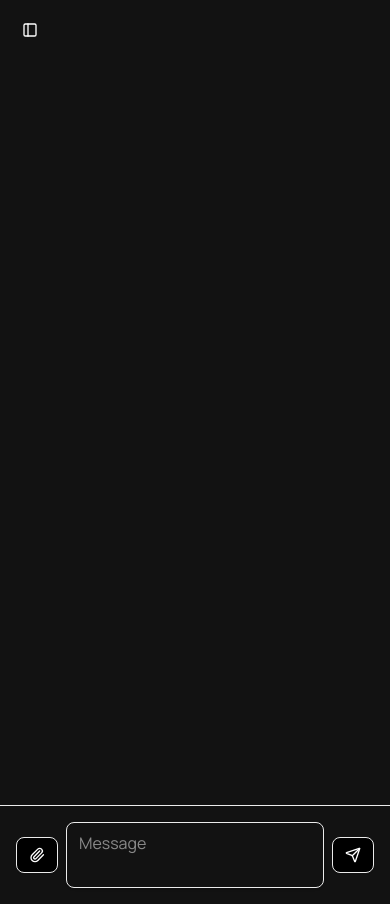
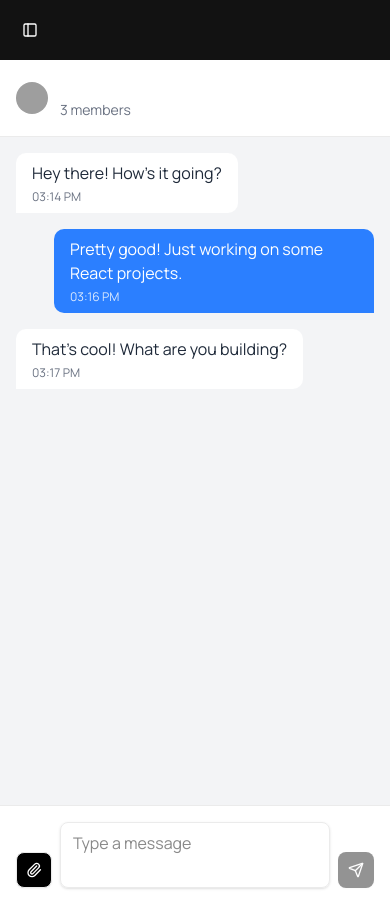
Before and after one commit to taamtera/KUSA, a Next.js app in the folder frontend/: page /chats in a window 390 px wide. Built offline with nearby package versions, Linux system fonts and the light colour scheme; grey boxes are pictures that could not be loaded.

Commit message:
re assign routing

```diff
--- a/frontend/app/chats/page.jsx
+++ b/frontend/app/chats/page.jsx
@@ -1,20 +1,142 @@
-import { Send, Paperclip, Hash, Users } from "lucide-react"
-import { Button } from "@/components/ui/button"
-import { Textarea } from "@/components/ui/textarea"
+"use client";
+import { useState, useRef, useEffect } from "react";
+import { Send, Paperclip, Hash, Users } from "lucide-react";
+import { Button } from "@/components/ui/button";
+import { Textarea } from "@/components/ui/textarea";
+import { Avatar, AvatarFallback, AvatarImage } from "@/components/ui/avatar";
 
 export default function Chat() {
+  const [messages, setMessages] = useState([
+    {
+      id: 1,
+      text: "Hey there! How's it going?",
+      sender: "other",
+      timestamp: new Date(Date.now() - 3600000),
+    },
+    {
+      id: 2,
+      text: "Pretty good! Just working on some React projects.",
+      sender: "user",
+      timestamp: new Date(Date.now() - 3500000),
+    },
+    {
+      id: 3,
+      text: "That's cool! What are you building?",
+      sender: "other",
+      timestamp: new Date(Date.now() - 3400000),
+    },
+  ]);
+
+  const [newMessage, setNewMessage] = useState("");
+  const messagesEndRef = useRef<HTMLDivElement>(null);
+
+  const scrollToBottom = () => {
+    messagesEndRef.current?.scrollIntoView({ behavior: "smooth" });
+  };
+
+  useEffect(() => {
+    scrollToBottom();
+  }, [messages]);
+
+  const handleSendMessage = () => {
+    if (newMessage.trim() === "") return;
+
+    const message = {
+      id: messages.length + 1,
+      text: newMessage,
+      sender: "user",
+      timestamp: new Date(),
+    };
+
+    setMessages([...messages, message]);
+    setNewMessage("");
+
+    // Simulate a reply after a short delay
+    setTimeout(() => {
+      const reply = {
+        id: messages.length + 2,
+        text: "Thanks for your message!",
+        sender: "other",
+        timestamp: new Date(),
+      };
+      setMessages(prev => [...prev, reply]);
+    }, 1000);
+  };
+
+  const handleKeyPress = (e) => {
+    if (e.key === "Enter" && !e.shiftKey) {
+      e.preventDefault();
+      handleSendMessage();
+    }
+  };
+
+  const formatTime = (date) => {
+    return date.toLocaleTimeString([], { hour: '2-digit', minute: '2-digit' });
+  };
+
   return (
-    <div className="flex flex-col h-full">
-      {/* Main content area - takes up available space */}
-      <div className="flex-1"></div>
+    <div className="flex flex-col h-full bg-gray-100">
+      {/* Header */}
+      <div className="bg-white p-4 border-b flex items-center justify-between">
+        <div className="flex items-center gap-3">
+          <Avatar>
+            <AvatarImage src="https://github.com/shadcn.png" />
+            <AvatarFallback>CN</AvatarFallback>
+          </Avatar>
+          <div>
+            <h2 className="font-semibold">Chat Group</h2>
+            <p className="text-sm text-gray-500">3 members</p>
+          </div>
+        </div>
+        <Button variant="ghost" size="icon">
+          <Users className="h-5 w-5" />
+        </Button>
+      </div>
 
-      {/* Textarea fixed at bottom */}
-      <div className="p-4 border-t flex items-center gap-2">
-        <Button variant="outline">
+      {/* Messages area */}
+      <div className="flex-1 overflow-y-auto p-4 space-y-4">
+        {messages.map((message) => (
+          <div
+            key={message.id}
+            className={`flex ${message.sender === "user" ? "justify-end" : "justify-start"}`}
+          >
+            <div
+              className={`max-w-xs lg:max-w-md rounded-lg px-4 py-2 ${message.sender === "user"
+                ? "bg-blue-500 text-white rounded-br-none"
+                : "bg-white text-gray-800 rounded-bl-none"
+                }`}
+            >
+              <p className="break-words">{message.text}</p>
+              <p
+                className={`text-xs mt-1 ${message.sender === "user" ? "text-blue-100" : "text-gray-500"
+                  }`}
+              >
+                {formatTime(message.timestamp)}
+              </p>
+            </div>
+          </div>
+        ))}
+        {/* <div ref={messagesEndRef} /> */}
+      </div>
+
+      {/* Input area */}
+      <div className="p-4 border-t bg-white flex items-end gap-2">
+        <Button variant="outline" size="icon" className="shrink-0">
           <Paperclip className="h-4 w-4" />
         </Button>
-        <Textarea placeholder="Message" className="flex-1 resize-none" />
-        <Button variant="outline">
+        <Textarea
+          placeholder="Type a message"
+          className="flex-1 resize-none min-h-[40px] max-h-32"
+          value={newMessage}
+          onChange={(e) => setNewMessage(e.target.value)}
+          onKeyDown={handleKeyPress}
+        />
+        <Button
+          size="icon"
+          className="shrink-0"
+          onClick={handleSendMessage}
+          disabled={newMessage.trim() === ""}
+        >
           <Send className="h-4 w-4" />
         </Button>
       </div>
```
Also changed, not shown: 1 other file (tests, documents, lock files or other folders).
